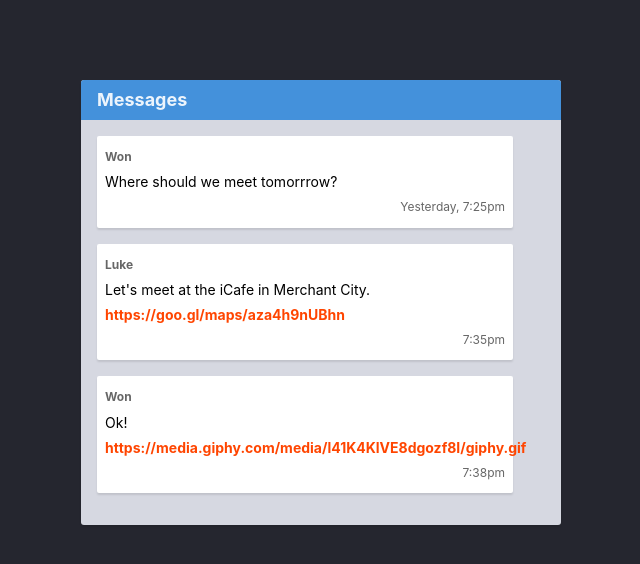
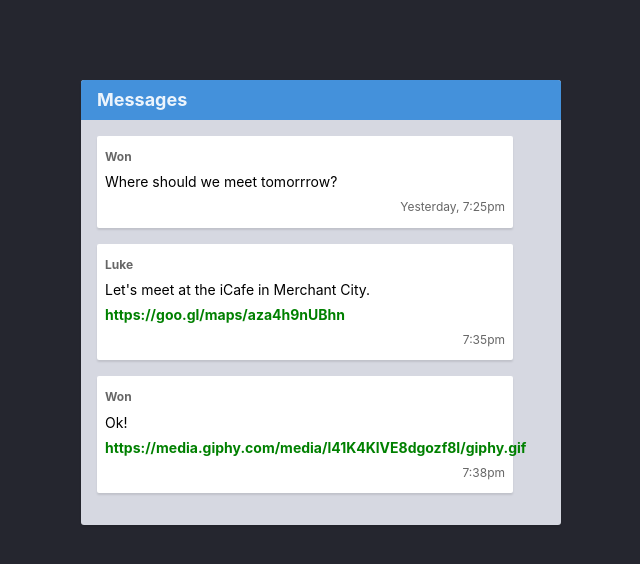
Before and after one commit to hadielhayek/HTML-CSS-GIT, a website: page part-3/28-git-conflict/index.html in a window 1280 px wide. Shown: the whole page, without its empty margins (319-959 px from the left). Drawn offline with Linux system fonts and the light colour scheme.

Commit message:
green color

```diff
--- a/part-3/28-git-conflict/styles.css
+++ b/part-3/28-git-conflict/styles.css
@@ -1,6 +1,6 @@
 /* Add your own CSS code below */
 .link {
-  color: orangered;
+  color: green;
   font-weight: 700;
   text-decoration: none;
 }
```
